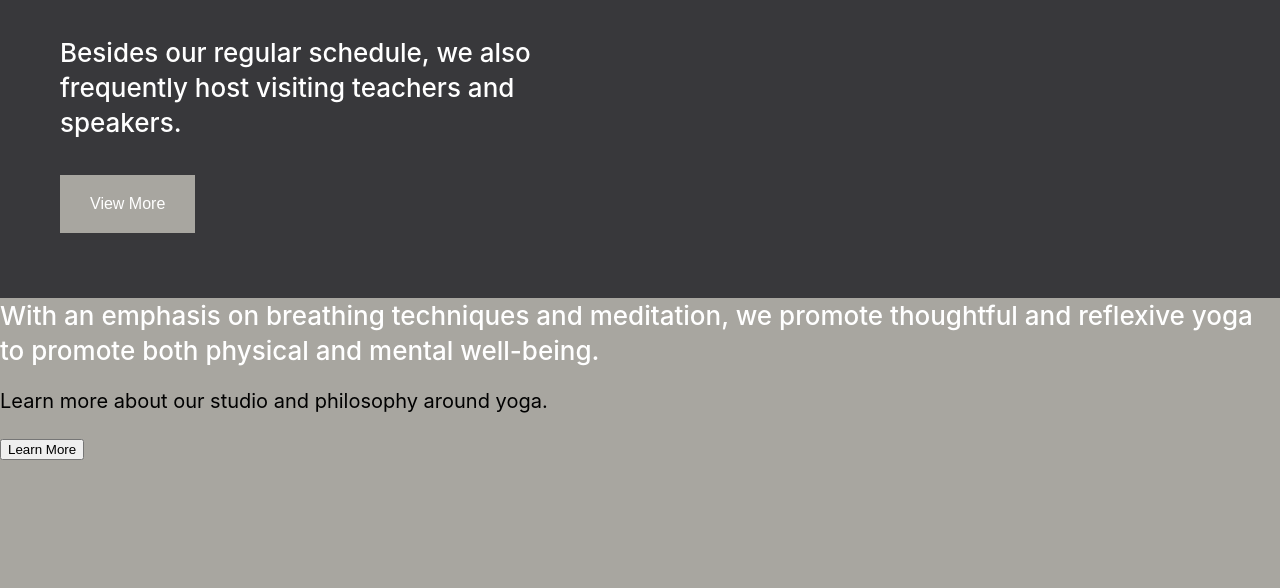
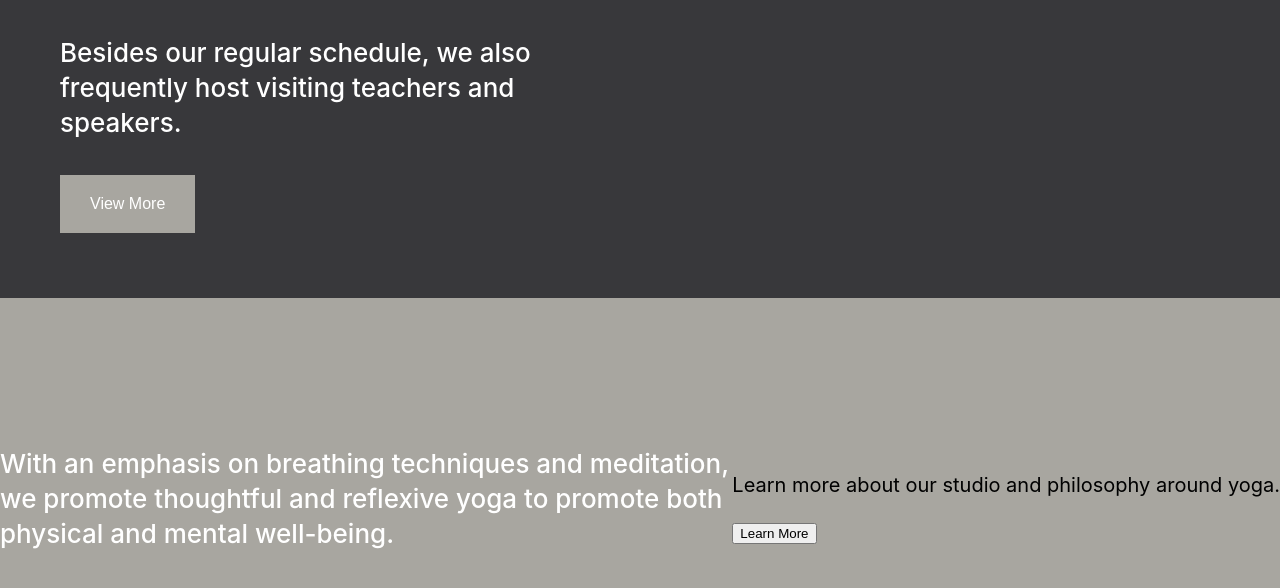
Before and after one commit to adelleye/web-react-landing, a Gatsby site: page / in a window 1280 px wide. Shown: the part 1463-2051 px from the top of the page. Built offline with nearby package versions, Linux system fonts and the light colour scheme; Gatsby itself is replaced by a stand-in of ours.

Commit message:
Added Css for Third content

```diff
--- a/src/components/layout.css
+++ b/src/components/layout.css
@@ -190,6 +190,10 @@ a {
   width: 100%;
   height: 400px;
   background-color: #a8a6a0;
+  display: grid;
+  grid-template-columns: repeat(2, auto);
+  align-items: center;
+  margin: auto;
 }
 
 .FourthContent {
```
